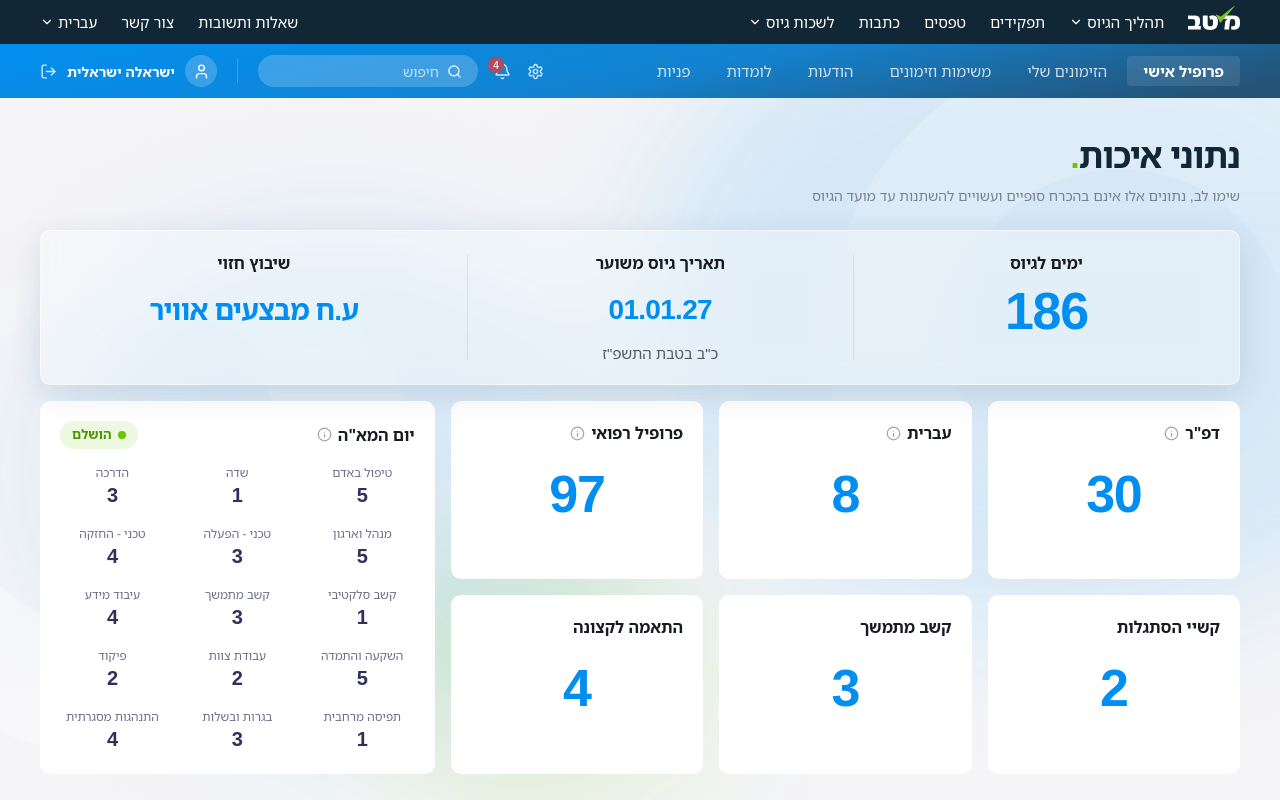
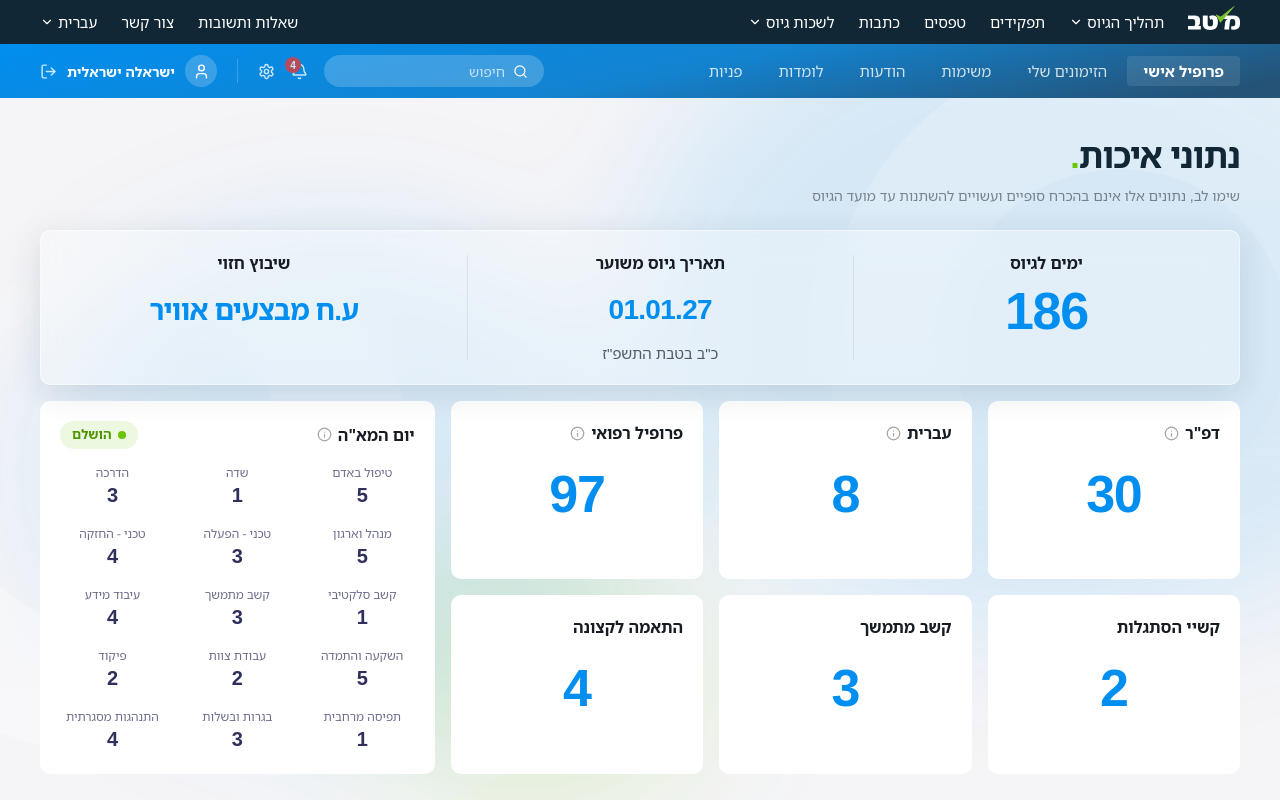
Before and after one commit to noambar2/MitgMockup, a React (Vite) app: page / in a window 1280 px wide. Shown: the top 800 px of the page. Built offline with nearby package versions, Linux system fonts and the light colour scheme.

Commit message:
tasks and appointments name and 1-col page layout

```diff
--- a/src/app/App.tsx
+++ b/src/app/App.tsx
@@ -659,14 +659,14 @@ function Header({
     "פניות",
     "לומדות",
     "הודעות",
-    "משימות וזימונים",
+    "משימות",
     "הזימונים שלי",
     "פרופיל אישי",
   ];
   const tabToPage: Record<string, Page> = {
     לומדות: "learnings",
     "פרופיל אישי": "profile",
-    "משימות וזימונים": "tasks",
+    "משימות": "tasks",
     "הזימונים שלי": "appointments",
     הודעות: "messages",
   };
@@ -737,6 +737,13 @@ function Header({
             ))}
           </nav>
           <div className="flex items-center gap-4">
+            <div className="bg-white/20 rounded-full px-4 h-8 flex items-center gap-2 w-[220px]">
+              <Search size={15} />
+              <span className="text-white/70 text-[14px]">
+                חיפוש
+              </span>
+            </div>
+            <BellButton />
             <button
               onClick={() => onNavigate("settings")}
               className={`flex items-center justify-center transition-opacity ${
@@ -748,13 +755,6 @@ function Header({
             >
               <Settings size={17} />
             </button>
-            <BellButton />
-            <div className="bg-white/20 rounded-full px-4 h-8 flex items-center gap-2 w-[220px]">
-              <Search size={15} />
-              <span className="text-white/70 text-[14px]">
-                חיפוש
-              </span>
-            </div>
             <div className="w-px h-6 bg-white/20 mx-1" />
             {/* בלוק משתמש: אייקון (בקצה שמאל), שם, התנתקות */}
             <div dir="rtl" className="flex items-center gap-2.5">
--- a/src/app/components/HobbiesQuestionnairePage.tsx
+++ b/src/app/components/HobbiesQuestionnairePage.tsx
@@ -376,7 +376,7 @@ export default function HobbiesQuestionnairePage({
           onClick={onExit}
           className="text-[#008ff0] font-semibold hover:underline underline-offset-4"
         >
-          משימות וזימונים
+          משימות
         </button>
         <ChevronLeft
           size={14}
--- a/src/app/components/MyAppointmentsPage.tsx
+++ b/src/app/components/MyAppointmentsPage.tsx
@@ -8,6 +8,8 @@ import {
 export default function MyAppointmentsPage() {
   return (
     <section className="px-4 sm:px-6 md:px-10 pt-8 pb-12">
+            <div className="md:max-w-[760px] md:mx-auto">
+
       {/* <div className="text-right mb-1">
         <h2 className="font-bold text-[#122736] text-[28px] sm:text-[34px] tracking-tight inline">
           הזימונים שלי<span className="text-[#69c600]">.</span>
@@ -20,7 +22,7 @@ export default function MyAppointmentsPage() {
 
       {/* Upcoming */}
       <SectionHeading title="זימונים עתידיים" />
-      <div className="grid grid-cols-1 md:grid-cols-2 gap-4 items-stretch mb-10">
+      <div className="grid grid-cols-1 gap-4 items-stretch mb-10">
         {upcomingAppointments.map((appointment) => (
           <AppointmentCard
             key={appointment.id}
@@ -31,7 +33,7 @@ export default function MyAppointmentsPage() {
 
       {/* Past */}
       <SectionHeading title="זימונים קודמים" />
-      <div className="grid grid-cols-1 md:grid-cols-2 gap-4 items-stretch">
+      <div className="grid grid-cols-1 gap-4 items-stretch">
         {pastAppointments.map((appointment) => (
           <AppointmentCard
             key={appointment.id}
@@ -40,6 +42,7 @@ export default function MyAppointmentsPage() {
           />
         ))}
       </div>
+      </div>
     </section>
   );
 }
--- a/src/app/components/TasksAppointmentsPage.tsx
+++ b/src/app/components/TasksAppointmentsPage.tsx
@@ -910,9 +910,11 @@ export default function TasksAppointmentsPage({
 }) {
   return (
     <section className="px-4 sm:px-6 md:px-10 pt-8 pb-12">
+      <div className="md:max-w-[760px] md:mx-auto">
+
       {/* Tasks */}
       <SectionHeading title="משימות" />
-      <div className="flex flex-col gap-4 mb-10 md:max-w-[560px]">
+      <div className="flex flex-col gap-4 mb-10">
         {tasks.map((task) => (
           <TaskCard
             key={task.id}
@@ -924,7 +926,7 @@ export default function TasksAppointmentsPage({
       </div>
 
       {/* Upcoming appointments only, 3 nearest */}
-      <SectionHeading title="זימונים" />
+      {/* <SectionHeading title="זימונים" />
       <div className="grid grid-cols-1 md:grid-cols-2 xl:grid-cols-3 gap-4 items-stretch">
         {upcomingAppointments.slice(0, 3).map((appointment) => (
           <AppointmentCard
@@ -945,7 +947,8 @@ export default function TasksAppointmentsPage({
             className="transition-transform duration-200 group-hover:-translate-x-0.5"
           />
         </button>
-      </div>
+      </div> */}
+    </div>
     </section>
   );
 }
--- a/src/imports/pasted_text/quality-data-1.html
+++ b/src/imports/pasted_text/quality-data-1.html
@@ -523,7 +523,7 @@
                         <div class="text-center justify-start text-white text-base font-normal font-['Noto_Sans_Hebrew_New']">הודעות</div>
                     </div>
                     <div class="size- px-5 py-0.5 rounded-sm flex justify-center items-center gap-2.5">
-                        <div class="text-center justify-start text-white text-base font-normal font-['Noto_Sans_Hebrew_New']">משימות וזימונים</div>
+                        <div class="text-center justify-start text-white text-base font-normal font-['Noto_Sans_Hebrew_New']">משימות</div>
                     </div>
                     <div class="size- px-5 py-0.5 rounded-sm flex justify-center items-center gap-2.5">
                         <div class="text-center justify-start text-white text-base font-normal font-['Noto_Sans_Hebrew_New']">הזימונים שלי</div>
--- a/src/imports/pasted_text/quality-data.jsx
+++ b/src/imports/pasted_text/quality-data.jsx
@@ -517,7 +517,7 @@
                         <div style={{textAlign: 'center', color: 'white', fontSize: 16, fontFamily: 'Noto Sans Hebrew New', fontWeight: '400', wordWrap: 'break-word'}}>הודעות</div>
                     </div>
                     <div style={{paddingLeft: 20, paddingRight: 20, paddingTop: 2, paddingBottom: 2, borderRadius: 4, justifyContent: 'center', alignItems: 'center', gap: 10, display: 'flex'}}>
-                        <div style={{textAlign: 'center', color: 'white', fontSize: 16, fontFamily: 'Noto Sans Hebrew New', fontWeight: '400', wordWrap: 'break-word'}}>משימות וזימונים</div>
+                        <div style={{textAlign: 'center', color: 'white', fontSize: 16, fontFamily: 'Noto Sans Hebrew New', fontWeight: '400', wordWrap: 'break-word'}}>משימות</div>
                     </div>
                     <div style={{paddingLeft: 20, paddingRight: 20, paddingTop: 2, paddingBottom: 2, borderRadius: 4, justifyContent: 'center', alignItems: 'center', gap: 10, display: 'flex'}}>
                         <div style={{textAlign: 'center', color: 'white', fontSize: 16, fontFamily: 'Noto Sans Hebrew New', fontWeight: '400', wordWrap: 'break-word'}}>הזימונים שלי</div>
--- a/src/imports/פרופילאישי/index.tsx
+++ b/src/imports/פרופילאישי/index.tsx
@@ -2122,7 +2122,7 @@ function Frame29() {
   return (
     <div className="content-stretch flex items-center justify-center px-[20px] py-[2px] relative rounded-[4px] shrink-0">
       <p className="[word-break:break-word] font-['Noto_Sans_Hebrew_New:Regular',sans-serif] font-normal leading-[normal] relative shrink-0 text-[16px] text-center text-white whitespace-nowrap" dir="auto" style={{ fontVariationSettings: '"wdth" 100' }}>
-        משימות וזימונים
+        משימות
       </p>
     </div>
   );
--- a/src/imports/ריחוףעברית/index.tsx
+++ b/src/imports/ריחוףעברית/index.tsx
@@ -2168,7 +2168,7 @@ function Frame32() {
   return (
     <div className="content-stretch flex items-center justify-center px-[20px] py-[2px] relative rounded-[4px] shrink-0">
       <p className="[word-break:break-word] font-['Noto_Sans_Hebrew_New:Regular',sans-serif] font-normal leading-[normal] relative shrink-0 text-[16px] text-center text-white whitespace-nowrap" dir="auto" style={{ fontVariationSettings: '"wdth" 100' }}>
-        משימות וזימונים
+        משימות
       </p>
     </div>
   );
--- a/src/imports/ריחוףפרופילרפואי/index.tsx
+++ b/src/imports/ריחוףפרופילרפואי/index.tsx
@@ -2162,7 +2162,7 @@ function Frame32() {
   return (
     <div className="content-stretch flex items-center justify-center px-[20px] py-[2px] relative rounded-[4px] shrink-0">
       <p className="[word-break:break-word] font-['Noto_Sans_Hebrew_New:Regular',sans-serif] font-normal leading-[normal] relative shrink-0 text-[16px] text-center text-white whitespace-nowrap" dir="auto" style={{ fontVariationSettings: '"wdth" 100' }}>
-        משימות וזימונים
+        משימות
       </p>
     </div>
   );
```
